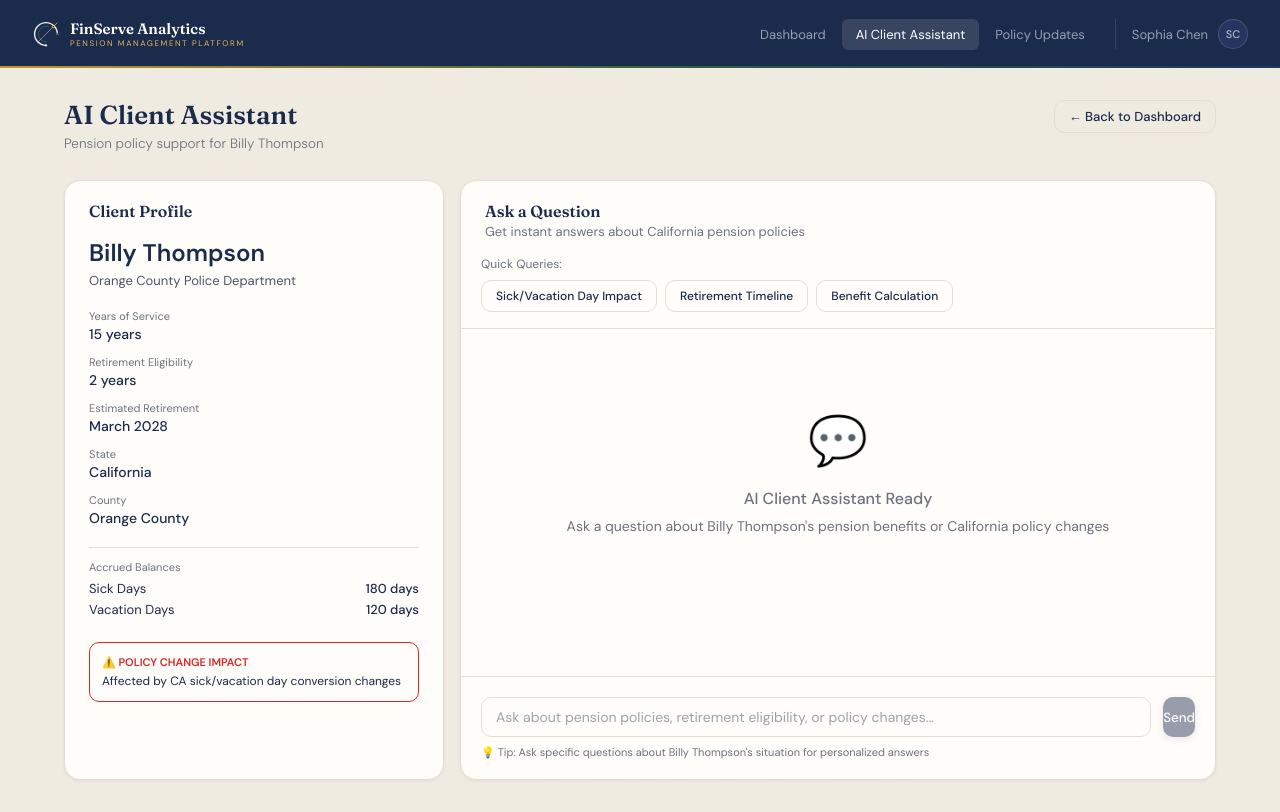
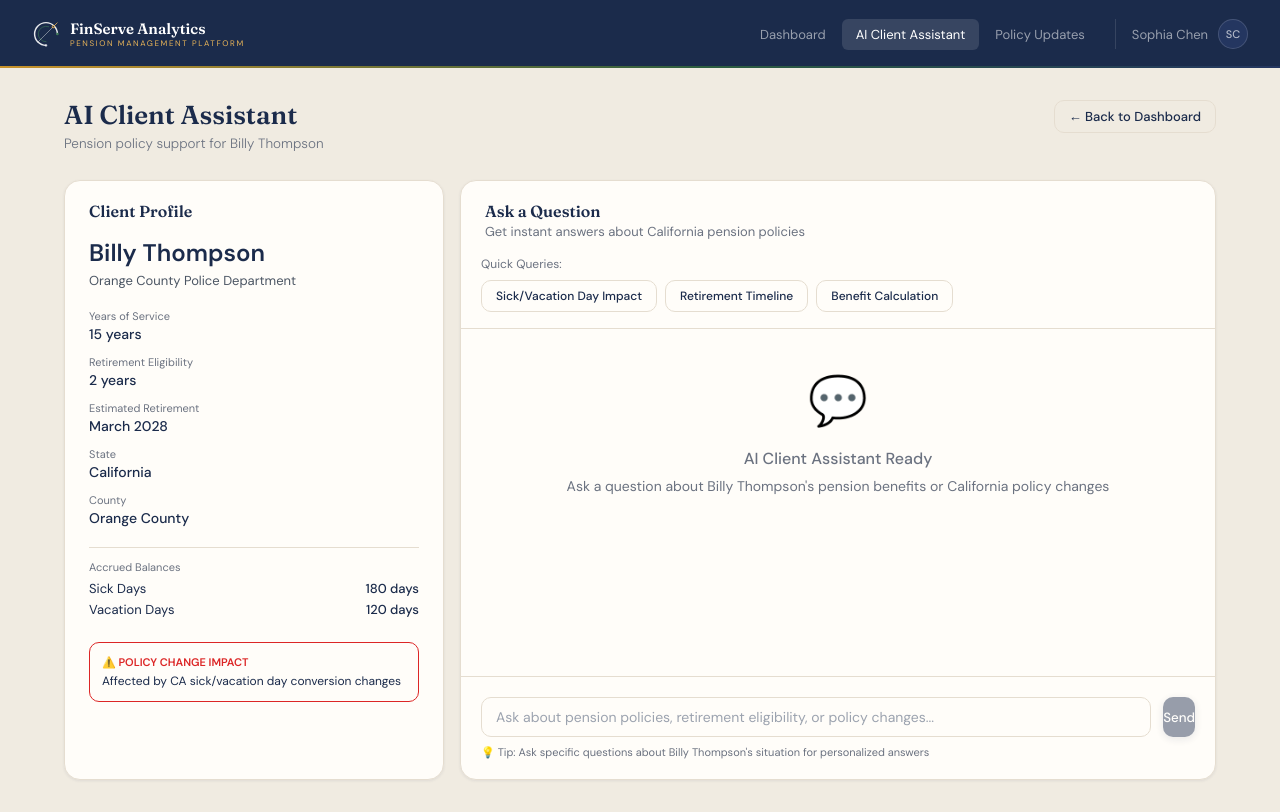
Before and after one commit to tomdahl21/aws-team3, a Next.js app in the folder finserve-demo/: page /copilot in a window 1280 px wide. Built offline with nearby package versions, Linux system fonts and the light colour scheme.

Commit message:
Styling changes to chat box

```diff
--- a/finserve-demo/src/app/copilot/page.tsx
+++ b/finserve-demo/src/app/copilot/page.tsx
@@ -1,6 +1,6 @@
 'use client';
 
-import { Suspense, useState } from 'react';
+import { Suspense, useState, useEffect, useRef } from 'react';
 import { useSearchParams } from 'next/navigation';
 import Link from 'next/link';
 import { CLIENTS, QUICK_QUERIES } from '@/lib/mock-data';
@@ -14,6 +14,11 @@ function CoPilotInner() {
   const [query, setQuery] = useState('');
   const [loading, setLoading] = useState(false);
   const [messages, setMessages] = useState<Array<{ role: 'user' | 'assistant'; content: string; citations?: string[] }>>([]);
+  const chatEndRef = useRef<HTMLDivElement>(null);
+
+  useEffect(() => {
+    chatEndRef.current?.scrollIntoView({ behavior: 'smooth' });
+  }, [messages]);
 
   if (!client) {
     return (
@@ -199,7 +204,7 @@ function CoPilotInner() {
             {messages.length === 0 ? (
               <div style={{
                 textAlign: 'center',
-                padding: '60px 20px',
+                padding: '20px',
                 color: 'var(--gray-500)'
               }}>
                 <div style={{ fontSize: 48, marginBottom: 16 }}>💬</div>
@@ -250,6 +255,7 @@ function CoPilotInner() {
                     </div>
                   </div>
                 )}
+                <div ref={chatEndRef} />
               </div>
             )}
           </div>
```
